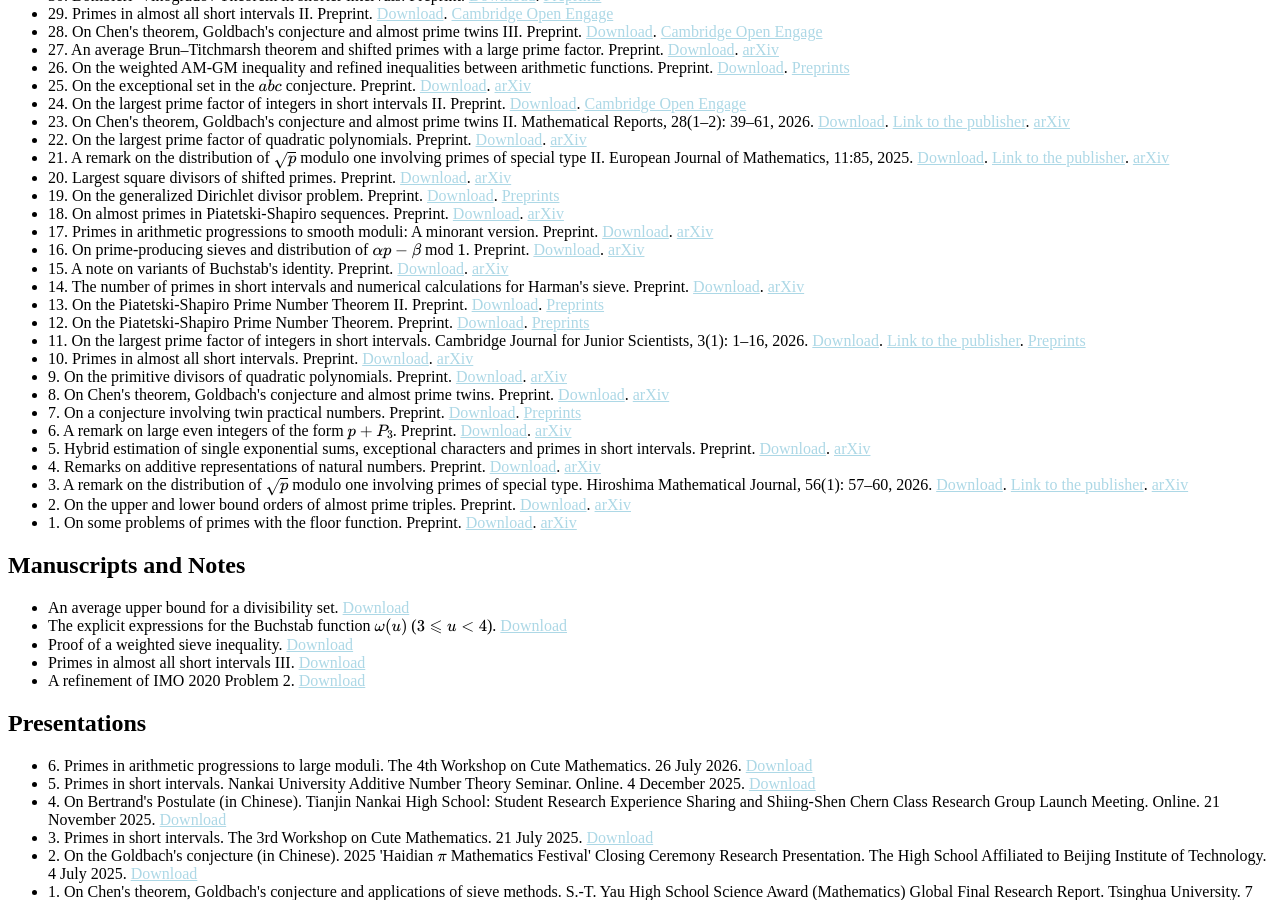
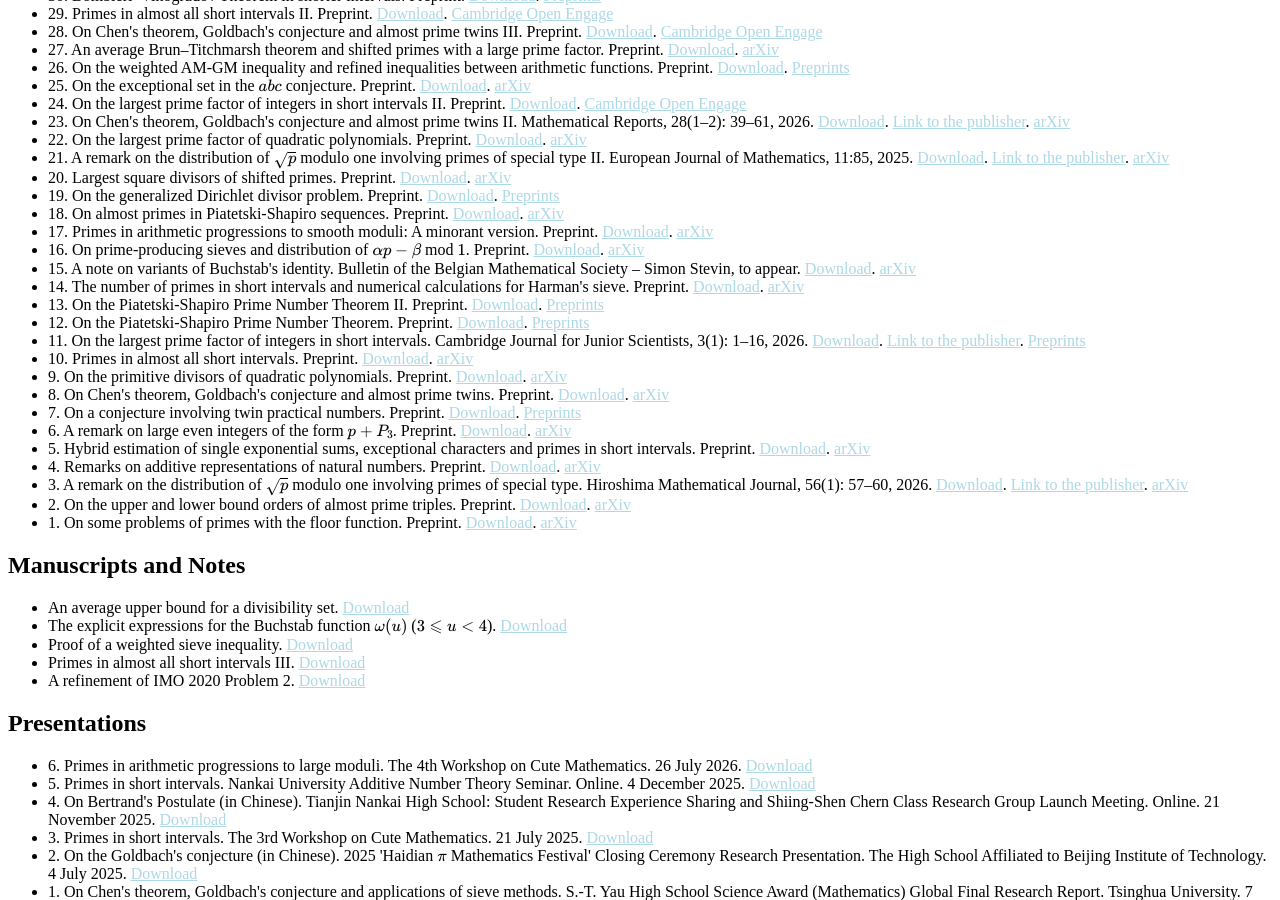
Before and after one commit to CareyRunboLi/CareyRunboLi.github.io, a Jekyll site: the page built from index.md, in a window 1280 px wide and 900 px high, scrolled down 1895 px. Built offline with Jekyll 4.4.1, drawn with Linux system fonts in a browser that asks for light colours; some web fonts are replaced; formulas are drawn with MathJax 3; a style sheet for code colours, icons or effects is not loaded; our own code applies the rules of GitHub Pages for plain Markdown files.

Commit message:
Update preprints.md

```diff
--- a/_includes/preprints.md
+++ b/_includes/preprints.md
@@ -29,7 +29,7 @@
   <li>18. On almost primes in Piatetski-Shapiro sequences. Preprint. <a href="https://runbolicarey.com/assets/downloads/On_almost_primes_in_Piatetski__Shapiro_sequences.pdf"><span>Download</span></a>. <a href="https://arxiv.org/abs/2505.09634v1"><span>arXiv</span></a></li>
   <li>17. Primes in arithmetic progressions to smooth moduli: A minorant version. Preprint. <a href="https://runbolicarey.com/assets/downloads/Primes_in_arithmetic_progressions_to_smooth_moduli.pdf"><span>Download</span></a>. <a href="https://arxiv.org/abs/2505.09629v3"><span>arXiv</span></a></li>
   <li>16. On prime-producing sieves and distribution of $\alpha p - \beta$ mod $1$. Preprint. <a href="https://runbolicarey.com/assets/downloads/On_prime__producing_sieves_and_distribution_of_ap_b_mod_1.pdf"><span>Download</span></a>. <a href="https://arxiv.org/abs/2504.13195v3"><span>arXiv</span></a></li>
-  <li>15. A note on variants of Buchstab's identity. Preprint. <a href="https://runbolicarey.com/assets/downloads/A_note_on_variants_of_Buchstab_s_identity.pdf"><span>Download</span></a>. <a href="https://arxiv.org/abs/2504.07974v1"><span>arXiv</span></a></li>
+  <li>15. A note on variants of Buchstab's identity. Bulletin of the Belgian Mathematical Society – Simon Stevin, to appear. <a href="https://runbolicarey.com/assets/downloads/A_note_on_variants_of_Buchstab_s_identity.pdf"><span>Download</span></a>. <a href="https://arxiv.org/abs/2504.07974v1"><span>arXiv</span></a></li>
   <li>14. The number of primes in short intervals and numerical calculations for Harman's sieve. Preprint. <a href="https://runbolicarey.com/assets/downloads/The_number_of_primes_in_short_intervals_and_numerical_calculations_for_Harman_s_sieve.pdf"><span>Download</span></a>. <a href="https://arxiv.org/abs/2308.04458v8"><span>arXiv</span></a></li>
   <li>13. On the Piatetski-Shapiro Prime Number Theorem II. Preprint. <a href="https://runbolicarey.com/assets/downloads/On_the_Piatetski_Shapiro_prime_number_theorem_II.pdf"><span>Download</span></a>. <a href="https://www.preprints.org/manuscript/202504.1165/v2"><span>Preprints</span></a></li>
   <li>12. On the Piatetski-Shapiro Prime Number Theorem. Preprint. <a href="https://runbolicarey.com/assets/downloads/On_the_Piatetski_Shapiro_prime_number_theorem.pdf"><span>Download</span></a>. <a href="https://www.preprints.org/manuscript/202504.1190/v1"><span>Preprints</span></a></li>
```
